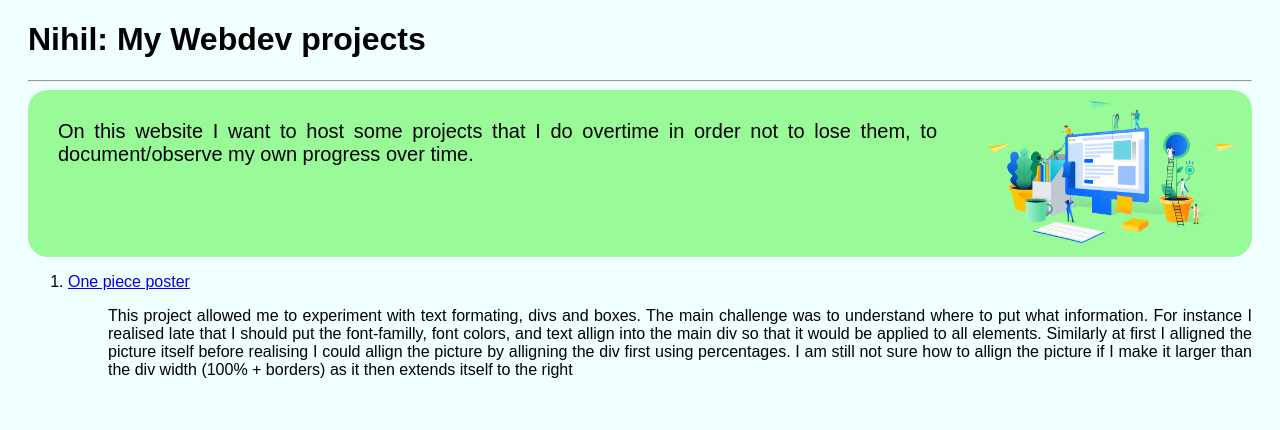
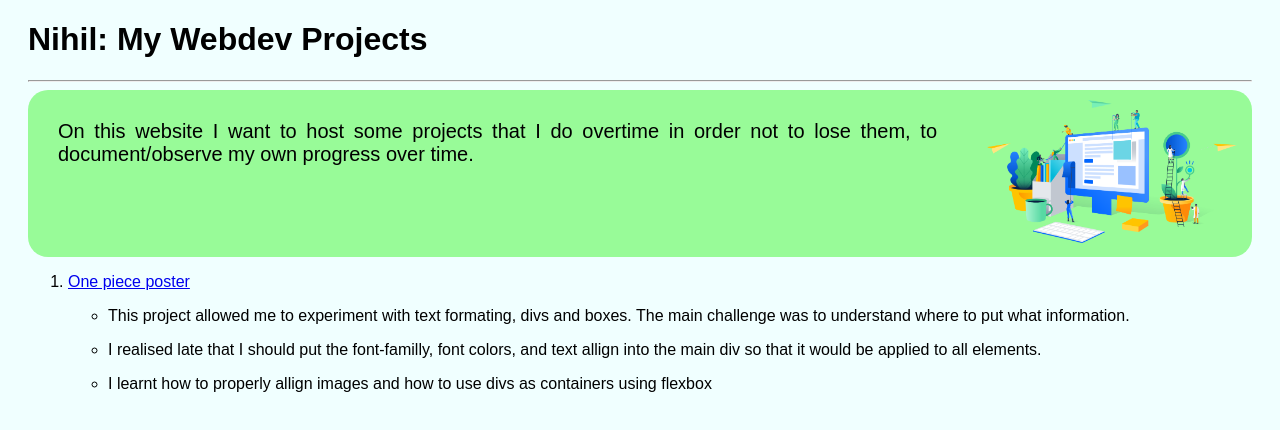
Before and after one commit to BenoitBenM/WebDevPractice, a plain HTML site: page index.html in a window 1280 px wide. Drawn offline with Linux system fonts and the light colour scheme; a web font is replaced by a local one.

Commit message:
Fixed and improve bullet points

```diff
--- a/index.html
+++ b/index.html
@@ -23,7 +23,7 @@
 
     <body>
         <div id="main">
-            <h1>Nihil: My Webdev projects</h1>
+            <h1>Nihil: My Webdev Projects</h1>
             <hr>
             <div class="container">
                 <div id="p1">
@@ -35,13 +35,22 @@
             </div>
             <div id="projects">
                 <ol>
-                    <li><a href="01-op-poster/index.html">One piece poster</a></li>
-                        <ul><p>This project allowed me to experiment with text formating, divs and boxes. The main challenge was to understand
-                            where to put what information. For instance I realised late that I should put the font-familly, font colors, and
-                            text allign into the main div so that it would be applied to all elements. Similarly at first I alligned the
-                            picture itself before realising I could allign the picture by alligning the div first using percentages. I am still
-                            not sure how to allign the picture if I make it larger than the div width (100% + borders) as it then extends itself
-                            to the right</p>
+                    <li><a href="01-op-poster/index.html">One piece poster</a>
+                        <ul>
+                            <li>
+                                <p>This project allowed me to experiment with text formating, divs and boxes. The main challenge was to understand
+                                where to put what information.</p>
+                            </li>
+                            <li>
+                                <p>I realised late that I should put the font-familly, font colors, and text allign into the main div so that it
+                                    would be applied to all elements.
+                                </p>
+                            </li>
+                             <li>
+                                <p>I learnt how to properly allign images and how to use divs as containers using flexbox
+                                </p>
+                            </li>
+                        </li>
                         </ul>
                 </ol>
             </div>
```
